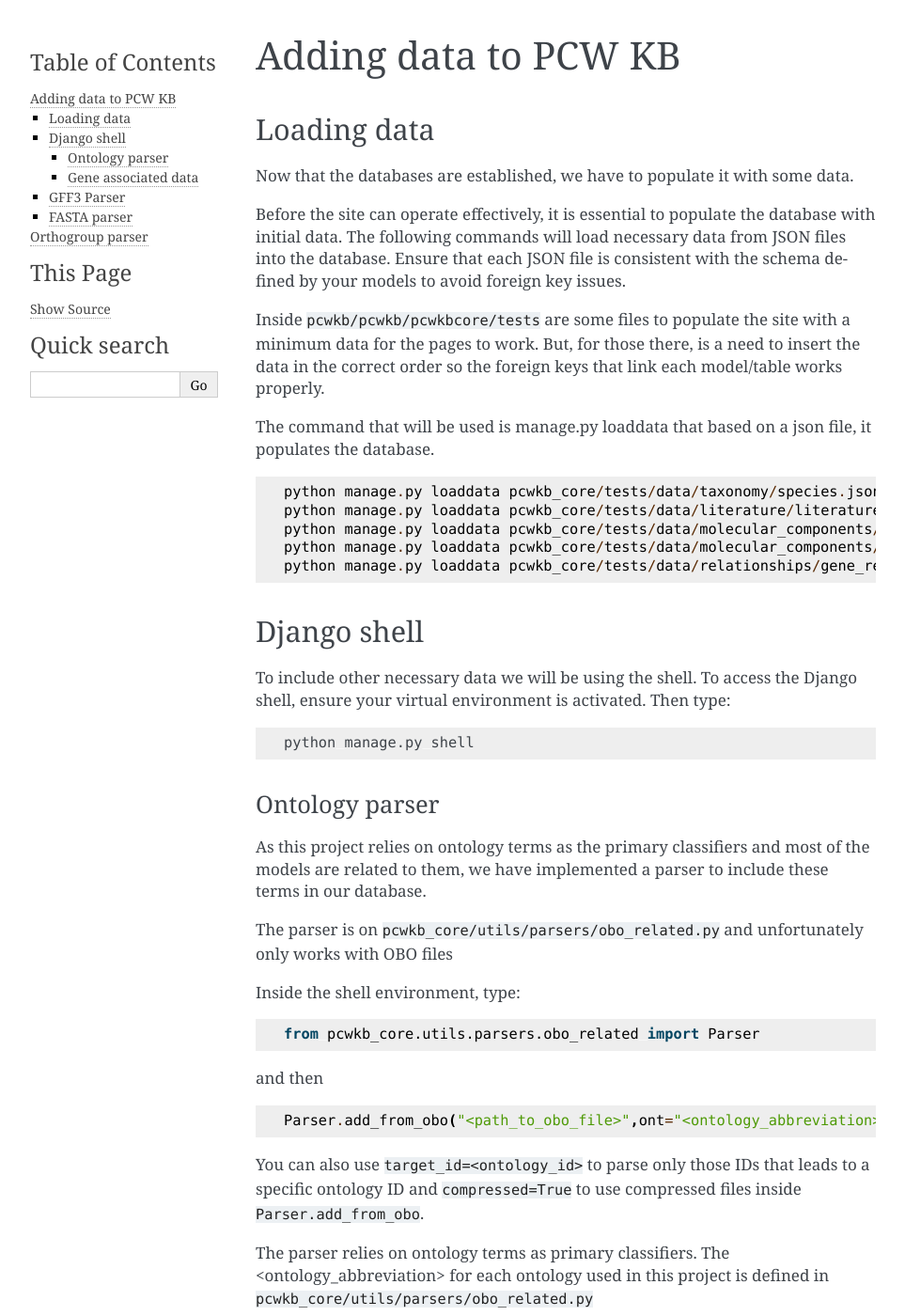
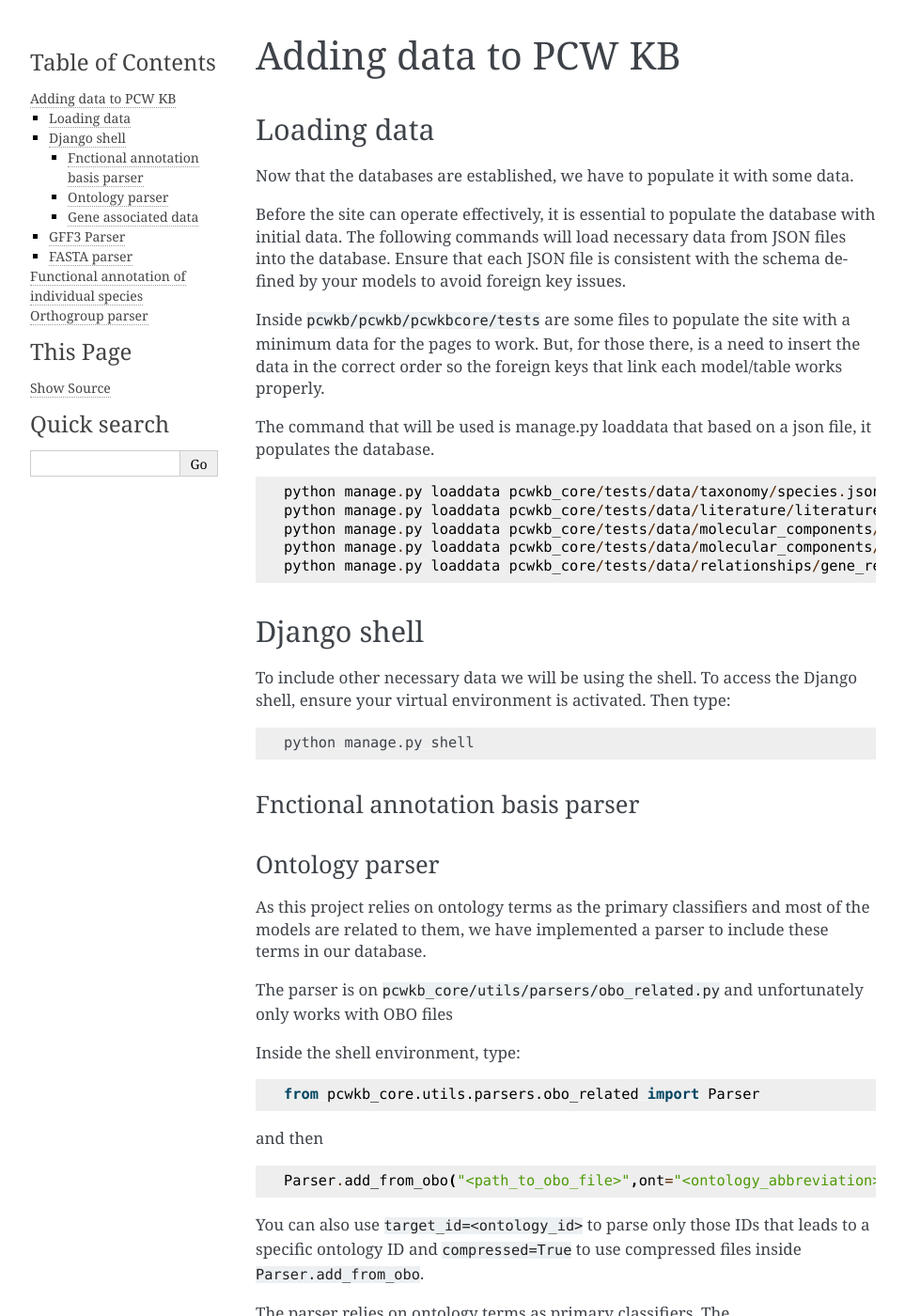
Before and after one commit to labbces/pcwkb, a Sphinx documentation site: the page built from docs/source/add_data.md, in a window 1280 px wide and 1400 px high. Shown: the whole window at 94% size, without its empty margins (148-1111 px from the left). Built offline with Sphinx 7.4.7, drawn with Linux system fonts in a browser that asks for light colours; some of the changed text lies outside the part shown.

Commit message:
Added sections to improve

````diff
--- a/docs/source/add_data.md
+++ b/docs/source/add_data.md
@@ -25,6 +25,10 @@ To include other necessary data we will be using the shell. To access the Django
 ```bash
 python manage.py shell
 ```
+
+### Fnctional annotation basis parser
+
+
 
 ### Ontology parser
 
@@ -118,6 +122,9 @@ Fasta.add_from_fasta("./pcwkb_core/tests/data/molecular_components/Bdi_minimal_c
 Fasta.add_from_fasta("./pcwkb_core/tests/data/molecular_components/Bdi_minimal_protein.fa","protein",source="Phytozome")
 ```
 
+# Functional annotation of individual species
+
+
 # Orthogroup parser
 
 To use the orthogroup parser you will need an orthogroup method that defines the tool or approach used to create orthogroups, here we provide an example:
````
